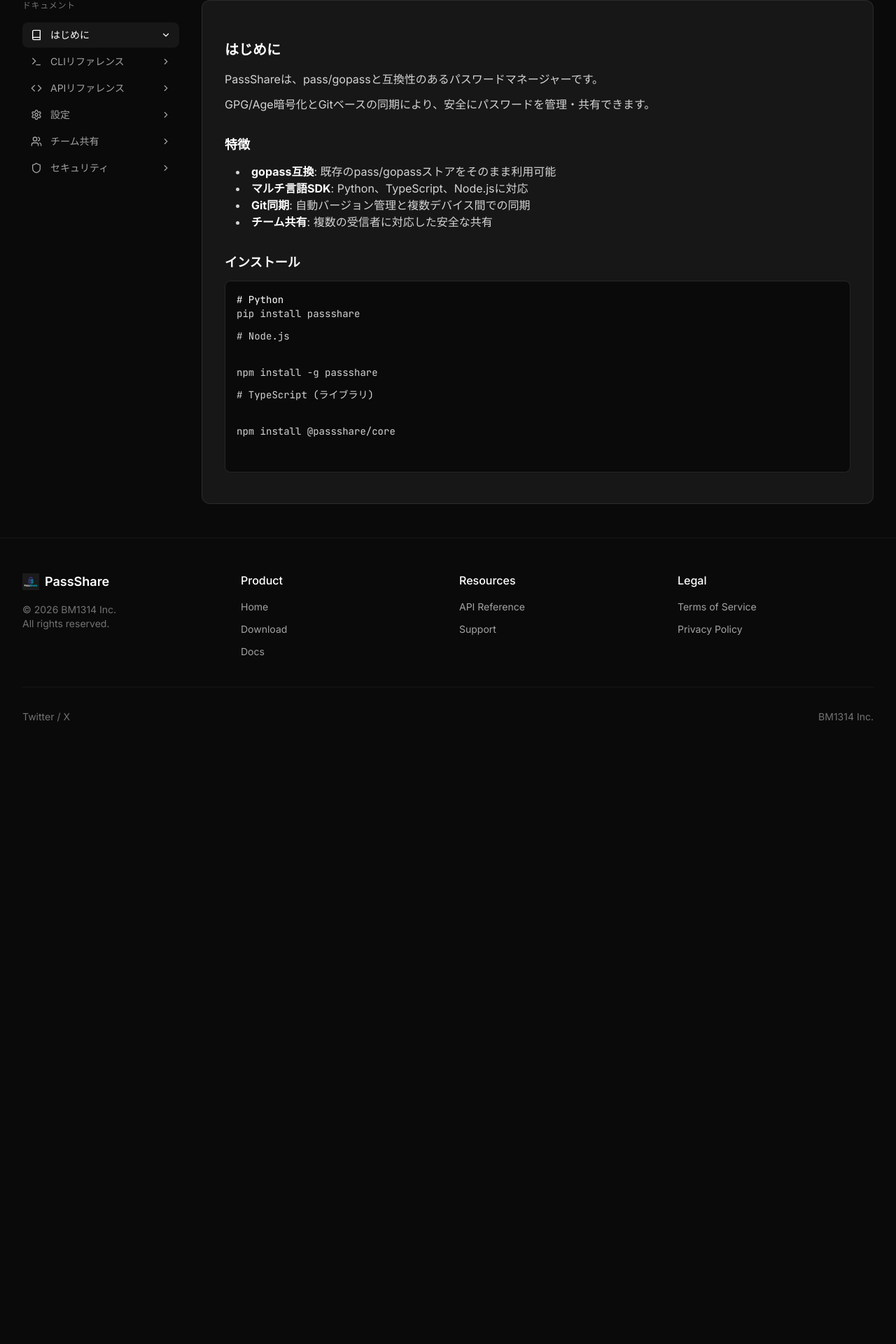
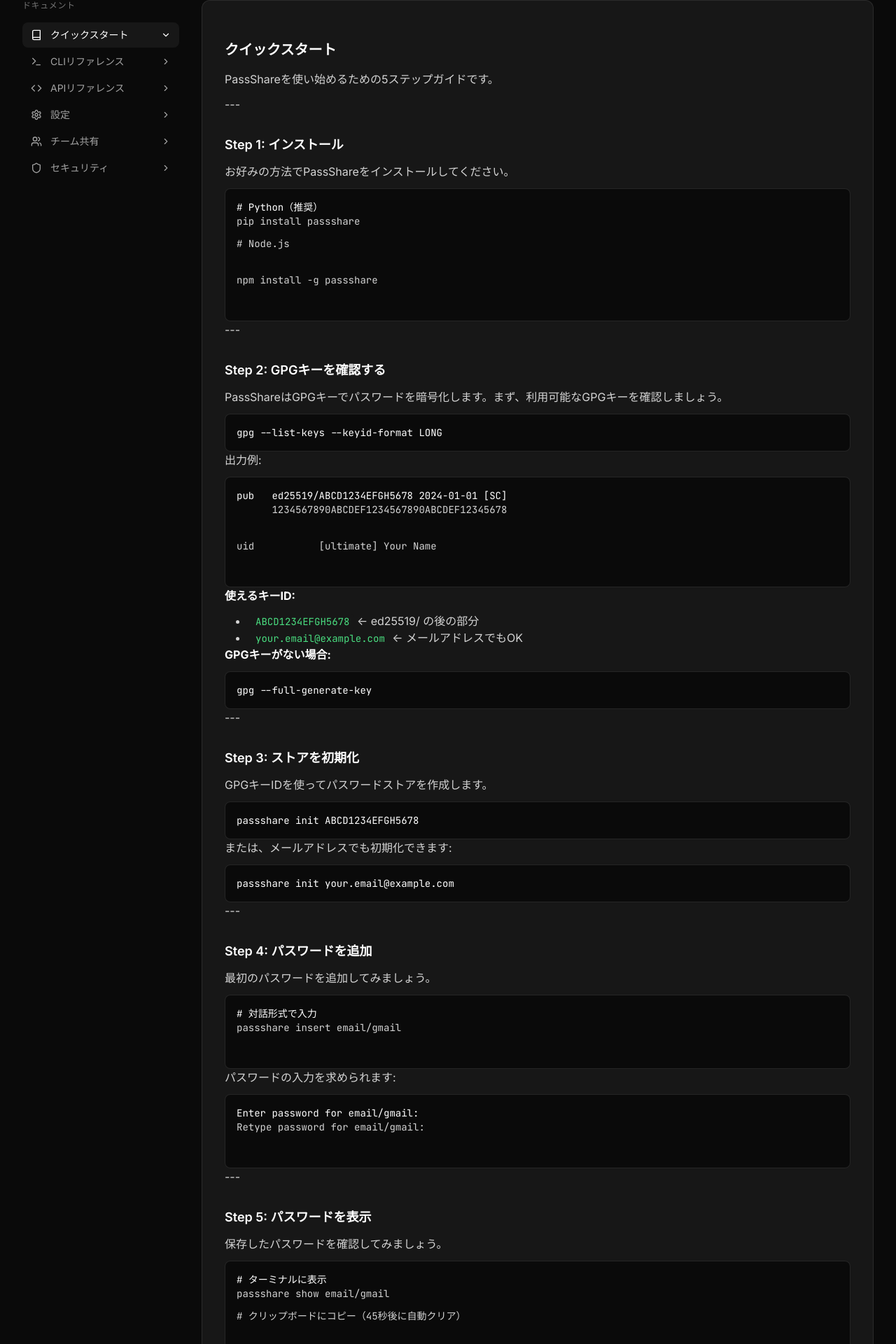
Before and after one commit to AutoDevJapan/PassShare, a React (Vite) app in the folder frontend/: page /docs in a window 1280 px wide. Shown: the part 105-2025 px from the top of the page at 70% size. Before the commit the page ends 1187 px from the top, so only its background shows below. Built offline with nearby package versions, Linux system fonts and the light colour scheme.

Commit message:
Enhance README and Docs for PassShare setup instructions. Added detailed steps for verifying GPG keys, initializing the password store, and adding passwords. Updated section titles for clarity and improved organization of content for a better user experience.

```diff
--- a/frontend/src/pages/Docs.tsx
+++ b/frontend/src/pages/Docs.tsx
@@ -5,33 +5,111 @@
 const sections = [
   {
     id: 'getting-started',
-    title: 'はじめに',
+    title: 'クイックスタート',
     icon: Book,
     content: `
-## はじめに
+## クイックスタート
 
-PassShareは、pass/gopassと互換性のあるパスワードマネージャーです。
-GPG/Age暗号化とGitベースの同期により、安全にパスワードを管理・共有できます。
+PassShareを使い始めるための5ステップガイドです。
 
-### 特徴
+---
 
-- **gopass互換**: 既存のpass/gopassストアをそのまま利用可能
-- **マルチ言語SDK**: Python、TypeScript、Node.jsに対応
-- **Git同期**: 自動バージョン管理と複数デバイス間での同期
-- **チーム共有**: 複数の受信者に対応した安全な共有
+### Step 1: インストール
 
-### インストール
+お好みの方法でPassShareをインストールしてください。
 
 \`\`\`bash
-# Python
+# Python（推奨）
 pip install passshare
 
 # Node.js
 npm install -g passshare
+\`\`\`
 
-# TypeScript (ライブラリ)
-npm install @passshare/core
+---
+
+### Step 2: GPGキーを確認する
+
+PassShareはGPGキーでパスワードを暗号化します。まず、利用可能なGPGキーを確認しましょう。
+
+\`\`\`bash
+gpg --list-keys --keyid-format LONG
 \`\`\`
+
+出力例:
+\`\`\`
+pub   ed25519/ABCD1234EFGH5678 2024-01-01 [SC]
+      1234567890ABCDEF1234567890ABCDEF12345678
+uid           [ultimate] Your Name <your.email@example.com>
+\`\`\`
+
+**使えるキーID:**
+- \`ABCD1234EFGH5678\` ← ed25519/ の後の部分
+- \`your.email@example.com\` ← メールアドレスでもOK
+
+**GPGキーがない場合:**
+\`\`\`bash
+gpg --full-generate-key
+\`\`\`
+
+---
+
+### Step 3: ストアを初期化
+
+GPGキーIDを使ってパスワードストアを作成します。
+
+\`\`\`bash
+passshare init ABCD1234EFGH5678
+\`\`\`
+
+または、メールアドレスでも初期化できます:
+\`\`\`bash
+passshare init your.email@example.com
+\`\`\`
+
+---
+
+### Step 4: パスワードを追加
+
+最初のパスワードを追加してみましょう。
+
+\`\`\`bash
+# 対話形式で入力
+passshare insert email/gmail
+\`\`\`
+
+パスワードの入力を求められます:
+\`\`\`
+Enter password for email/gmail:
+Retype password for email/gmail:
+\`\`\`
+
+---
+
+### Step 5: パスワードを表示
+
+保存したパスワードを確認してみましょう。
+
+\`\`\`bash
+# ターミナルに表示
+passshare show email/gmail
+
+# クリップボードにコピー（45秒後に自動クリア）
+passshare show -c email/gmail
+\`\`\`
+
+---
+
+## 🎉 セットアップ完了！
+
+これでPassShareの基本的なセットアップは完了です。
+
+### 次のステップ
+
+- **パスワードを自動生成**: \`passshare generate website/example 24\`
+- **一覧を確認**: \`passshare ls\`
+- **Git同期を設定**: 「チーム共有」セクションを参照
+- **APIから操作**: 「APIリファレンス」セクションを参照
     `,
   },
   {
```
Also changed, not shown: 1 other file (tests, documents, lock files or other folders).
